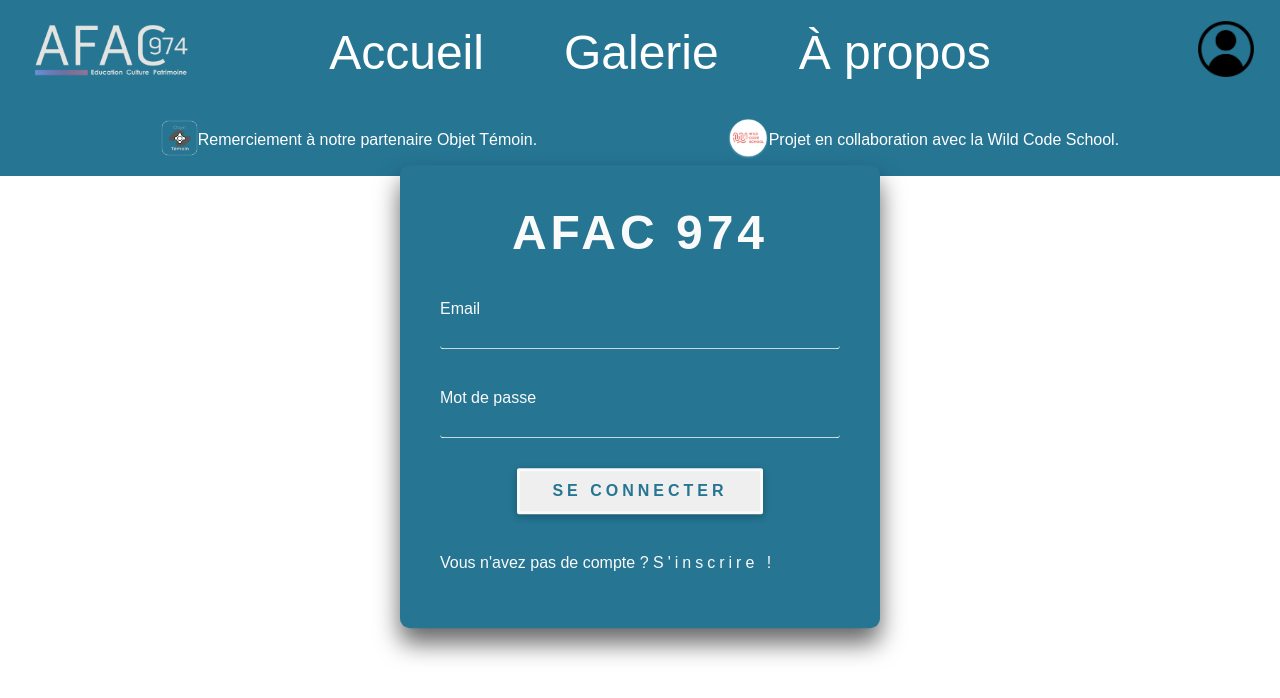
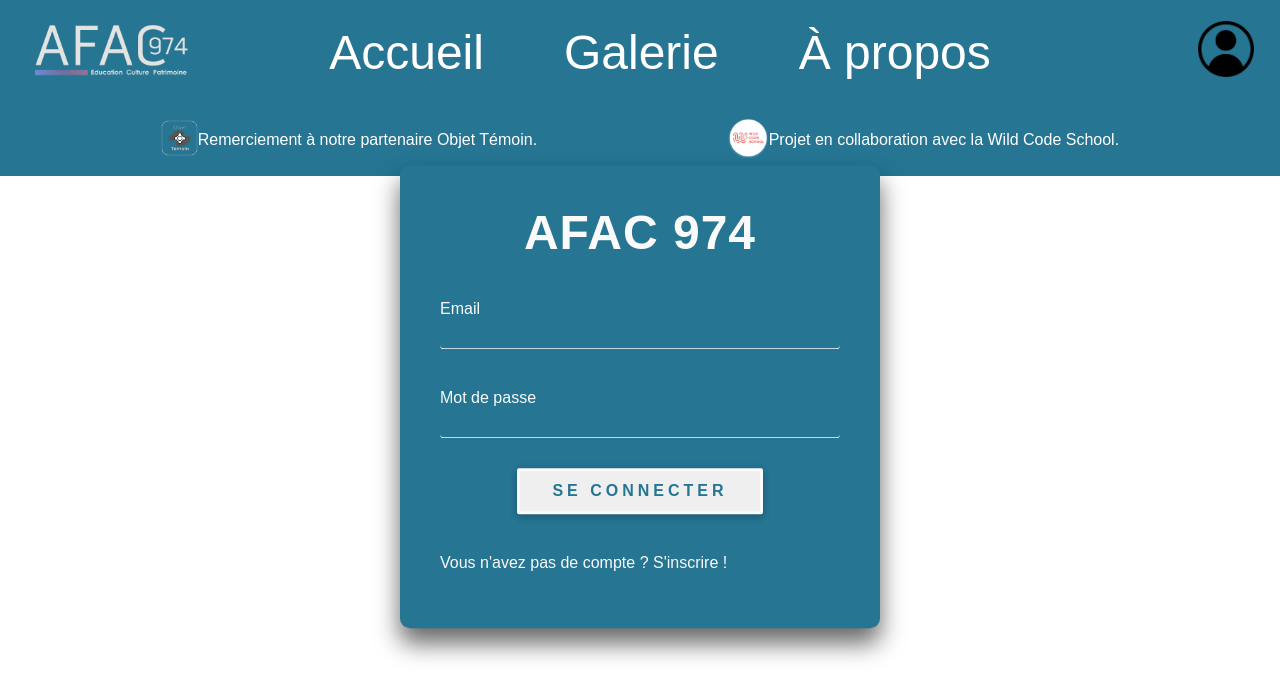
Before and after one commit to WildCodeSchool/2023-02-JS-Lille-project-3-groupe1, a React (Vite) app in the folder frontend/: page /login in a window 1280 px wide. Shown: the top 698 px of the page. Built offline with nearby package versions, Linux system fonts and the light colour scheme.

Commit message:
change and bug fix

```diff
--- a/frontend/src/page/FormLogin/FormLogin.scss
+++ b/frontend/src/page/FormLogin/FormLogin.scss
@@ -31,7 +31,6 @@
   a:-webkit-any-link {
     text-decoration: none;
     color: $color-div; /* Couleur des liens */
-    letter-spacing: 4px;
   }
 
   /* Style du conteneur des champs de saisie */
```
